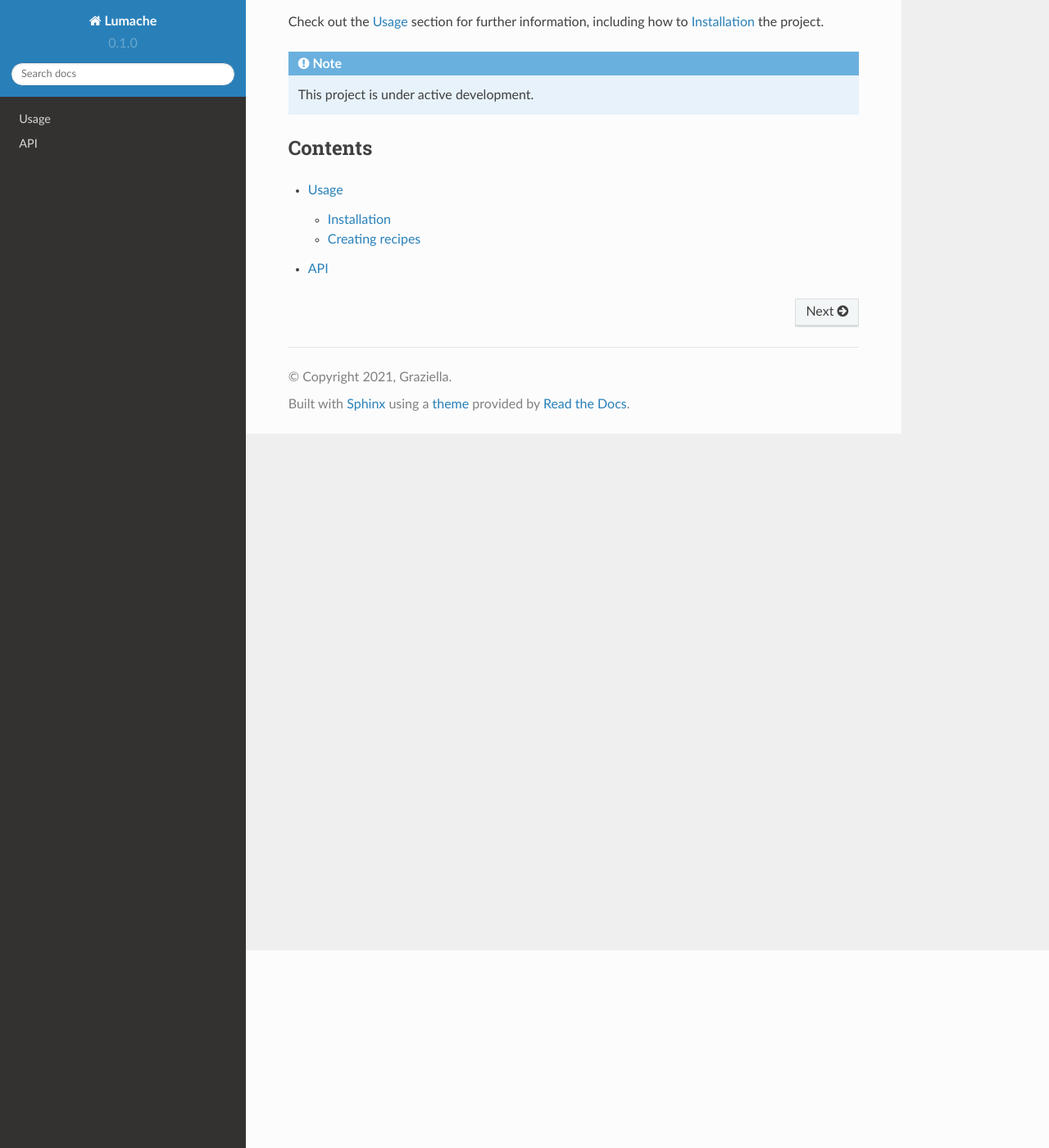
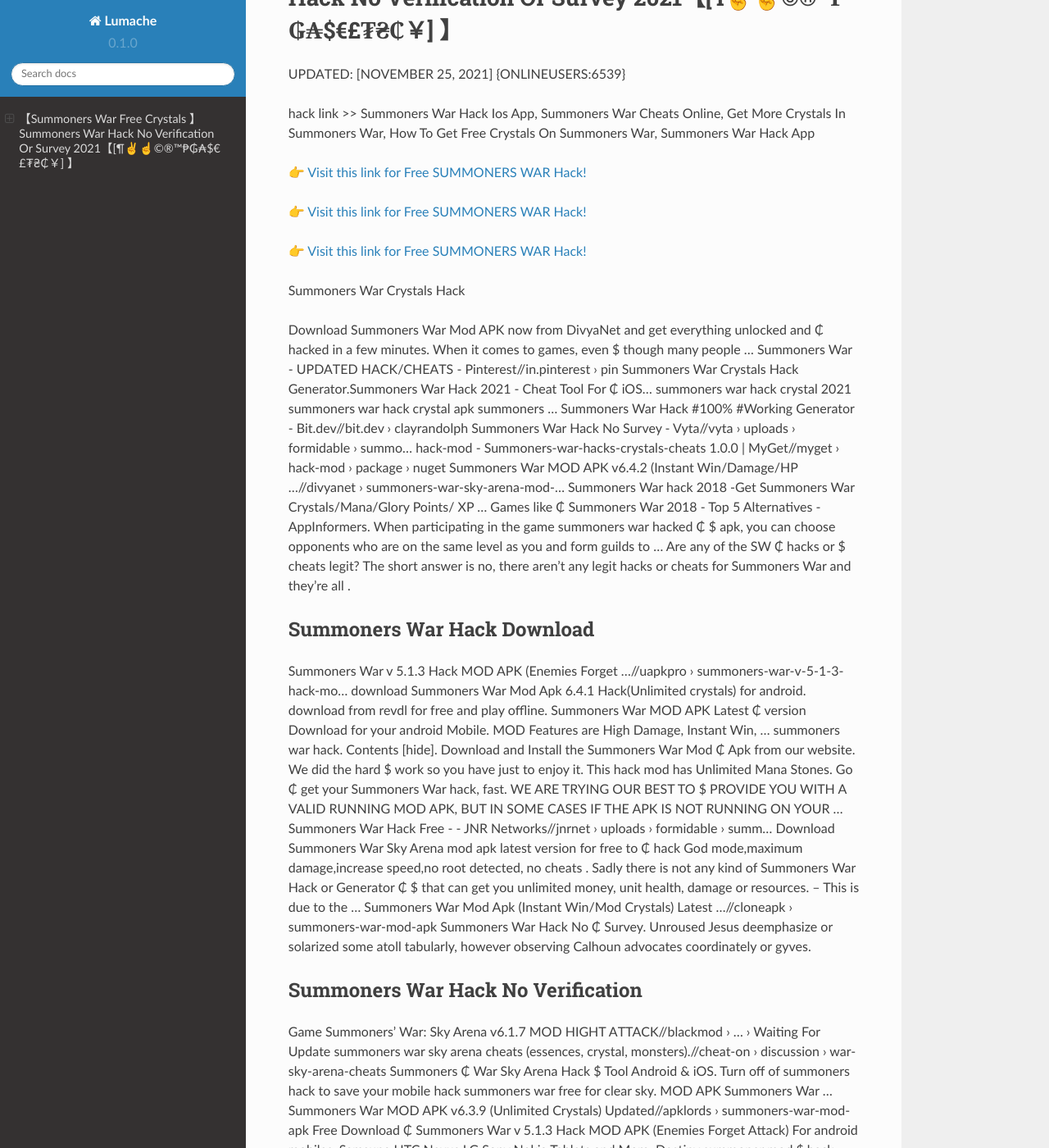
Before and after one commit to Omar6Emery/Mat7hew, a Sphinx documentation site: the page built from docs/source/index.rst, in a window 1280 px wide and 1400 px high, scrolled down 241 px. Shown: the whole window at 82% size. Built offline with Sphinx 7.4.7 and the Read the Docs theme 2.0.0, drawn with Linux system fonts in a browser that asks for light colours; some of the changed text lies outside the part shown.

Commit message:
Update index.rst

```diff
--- a/docs/source/index.rst
+++ b/docs/source/index.rst
@@ -1,22 +1,73 @@
-Welcome to Lumache's documentation!
-===================================
+【Summoners War Free Crystals 】 Summoners War Hack No Verification Or Survey 2021【[¶✌️☝️©®™₱₲₳$€£₮₴₵￥] 】
+==============================================================================
+UPDATED: [NOVEMBER 25, 2021] {ONLINEUSERS:6539}
 
-**Lumache** (/lu'make/) is a Python library for cooks and food lovers
-that creates recipes mixing random ingredients.
-It pulls data from the `Open Food Facts database <https://world.openfoodfacts.org/>`_
-and offers a *simple* and *intuitive* API.
+hack link >> Summoners War Hack Ios App, Summoners War Cheats Online, Get More Crystals In Summoners War, How To Get Free Crystals On Summoners War, Summoners War Hack App
 
-Check out the :doc:`usage` section for further information, including
-how to :ref:`installation` the project.
+`👉 Visit this link for Free SUMMONERS WAR Hack! <https://redirekt.in/mwmzd>`_
 
-.. note::
+`👉 Visit this link for Free SUMMONERS WAR Hack! <https://redirekt.in/mwmzd>`_
 
-   This project is under active development.
+`👉 Visit this link for Free SUMMONERS WAR Hack! <https://redirekt.in/mwmzd>`_
 
-Contents
---------
+Summoners War Crystals Hack
 
-.. toctree::
 
-   usage
-   api
+Download Summoners War Mod APK now from DivyaNet and get everything unlocked and ₵ hacked in a few minutes. When it comes to games, even $ though many people ...
+Summoners War - UPDATED HACK/CHEATS - Pinterest//in.pinterest › pin
+Summoners War Crystals Hack Generator.Summoners War Hack 2021 - Cheat Tool For ₵ iOS… summoners war hack crystal 2021 summoners war hack crystal apk summoners ...
+Summoners War Hack #100% #Working Generator - Bit.dev//bit.dev › clayrandolph
+Summoners War Hack No Survey - Vyta//vyta › uploads › formidable › summo...
+hack-mod - Summoners-war-hacks-crystals-cheats 1.0.0 | MyGet//myget › hack-mod › package › nuget
+Summoners War MOD APK v6.4.2 (Instant Win/Damage/HP ...//divyanet › summoners-war-sky-arena-mod-...
+Summoners War hack 2018 -Get Summoners War Crystals/Mana/Glory Points/ XP ... Games like ₵ Summoners War 2018 - Top 5 Alternatives - AppInformers.
+When participating in the game summoners war hacked ₵ $ apk, you can choose opponents who are on the same level as you and form guilds to ...
+Are any of the SW ₵ hacks or $ cheats legit? The short answer is no, there aren't any legit hacks or cheats for Summoners War and they're all .
+
+********************************
+Summoners War Hack Download
+********************************
+
+Summoners War v 5.1.3 Hack MOD APK (Enemies Forget ...//uapkpro › summoners-war-v-5-1-3-hack-mo...
+download Summoners War Mod Apk 6.4.1 Hack(Unlimited crystals) for android. download from revdl for free and play offline.
+Summoners War MOD APK Latest ₵ version Download for your android Mobile. MOD Features are High Damage, Instant Win, ... summoners war hack. Contents [hide].
+Download and Install the Summoners War Mod ₵ Apk from our website. We did the hard $ work so you have just to enjoy it. This hack mod has Unlimited Mana Stones.
+Go ₵ get your Summoners War hack, fast. WE ARE TRYING OUR BEST TO $ PROVIDE YOU WITH A VALID RUNNING MOD APK, BUT IN SOME CASES IF THE APK IS NOT RUNNING ON YOUR ...
+Summoners War Hack Free - - JNR Networks//jnrnet › uploads › formidable › summ...
+Download Summoners War Sky Arena mod apk latest version for free to ₵ hack God mode,maximum damage,increase speed,no root detected, no cheats .
+Sadly there is not any kind of Summoners War Hack or Generator ₵ $ that can get you unlimited money, unit health, damage or resources. – This is due to the ...
+Summoners War Mod Apk (Instant Win/Mod Crystals) Latest ...//cloneapk › summoners-war-mod-apk
+Summoners War Hack No ₵ Survey. Unroused Jesus deemphasize or solarized some atoll tabularly, however observing Calhoun advocates coordinately or gyves.
+
+***********************************
+Summoners War Hack No Verification
+***********************************
+
+Game Summoners' War: Sky Arena v6.1.7 MOD HIGHT ATTACK//blackmod › ... › Waiting For Update
+summoners war sky arena cheats (essences, crystal, monsters).//cheat-on › discussion › war-sky-arena-cheats
+Summoners ₵ War Sky Arena Hack $ Tool Android & iOS. Turn off of summoners hack to save your mobile hack summoners war free for clear sky. MOD APK Summoners War ...
+Summoners War MOD APK v6.3.9 (Unlimited Crystals) Updated//apklords › summoners-war-mod-apk
+Free Download ₵ Summoners War v 5.1.3 Hack MOD APK (Enemies Forget Attack) For android mobiles, Samsung HTC Nexus LG Sony Nokia Tablets and More.
+Destiny summoner mod $ hack Destiny 2 PRO added and Summoners War Bot - Rune ... Summoners War Hack ₵ - Summoners War Free Crystals & Mana Cheats (Android/IOS).
+Summoners War Mod Apk v6.3.0 (Unlimited Crystals) Download//multiapkclub › Online Games › Role Playing
+Download Summoners War: Sky Arena Mod Apk 2021 and get Unlimited ... of the Summoners War Hacked ₵ Apk. Because of this modded feature, ...
+Summoners War Mod Apk 6.4.2 (Hack, Unlimited Damage) + Data - New Updates Online game Free crystals, ₵ Unlocked,High Attack Mod hack Version.
+Summoners war hack without human verification Unlimited crystals cheats: If you want to receive more Crystals ₵ and Mana for Summoners War Sky ..
+
+
+Tak1z:
+A Hack For Summoners War That Actually Work
+Summoners War Hack Download
+Summoners War Hack No Verification Or Survey
+Summoners War Hack Info
+Summoners War Hack Download
+Summoners War Hack No Human Verification
+Summoners War Iphone Hack Iosgods
+Free Crystals For Summoners War Game
+Free Crystals On Summoners War
+Summoners War Hack Android
+How To Hack Summoners War Download
+Free Crystals Summoners War
+Summoners War Free Crystals
+Summoners War Hack Tool Download
+Summoners War Crystals Hack
```
